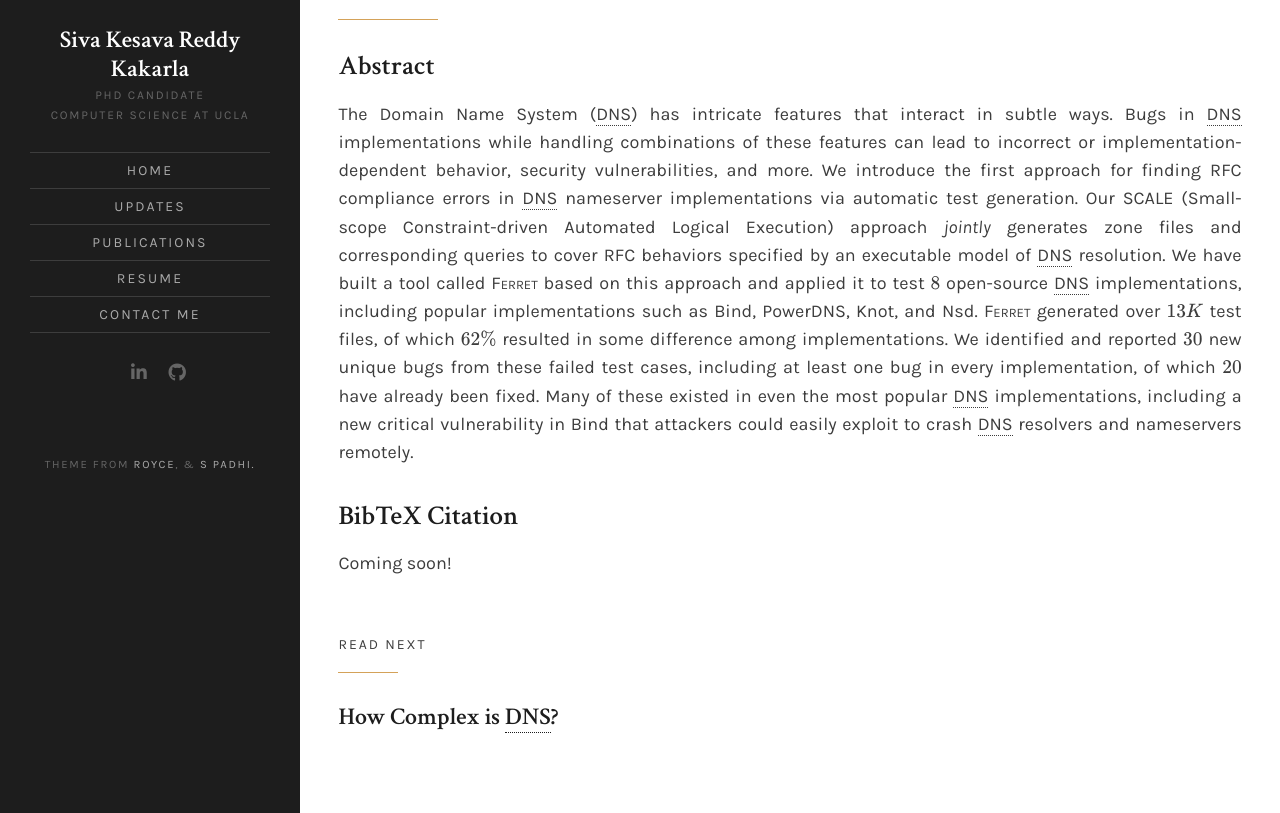
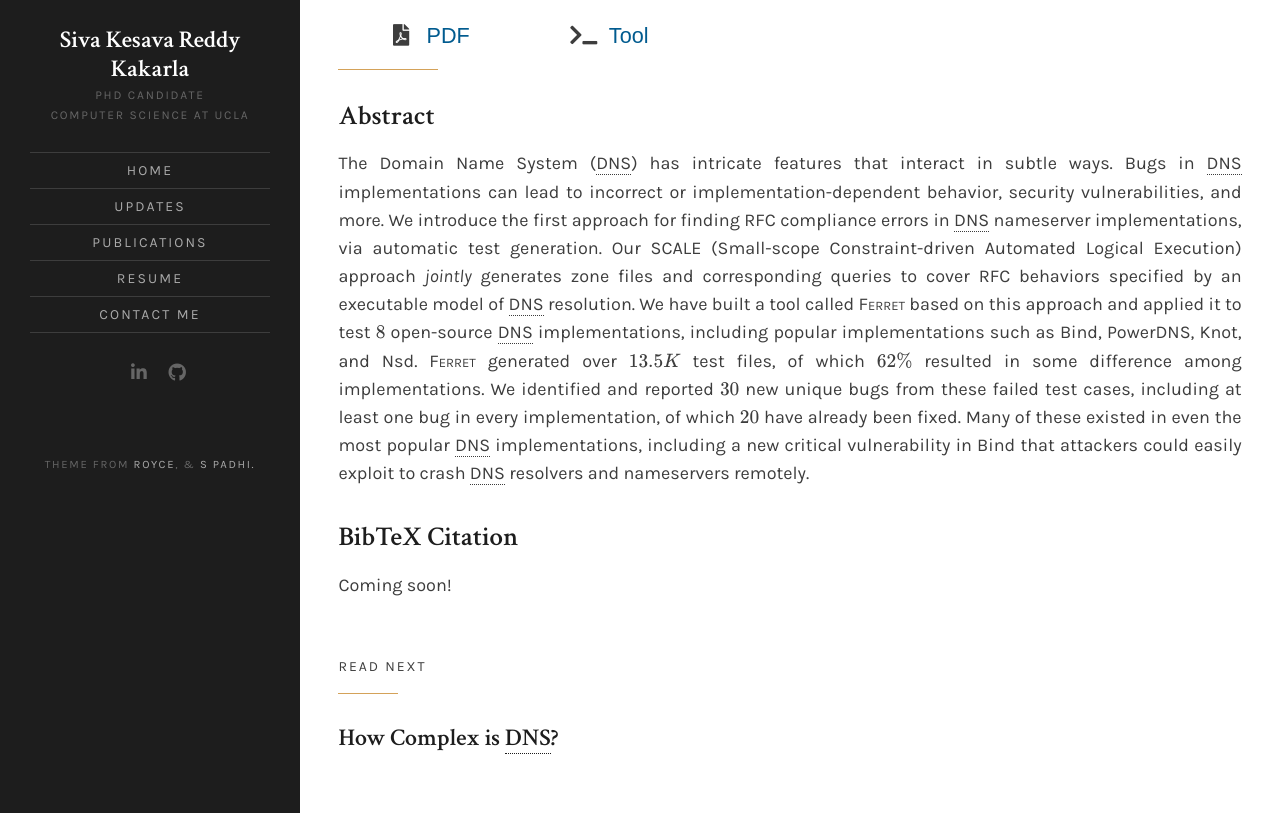
Before and after one commit to SivaKesava1/sivakesava1.github.io, a Jekyll site: the page built from _projects/8-ferret.md, in a window 1280 px wide and 1006 px high, cut to the strip 193-1006 px from the top of the window. Built offline with Jekyll 4.4.1, drawn with Linux system fonts in a browser that asks for light colours; nearby versions of some CDN libraries; a style sheet for code colours, icons or effects is not loaded.

Commit message:
Ferret paper updated HotNets APNIC blog post added ;login: updated

```diff
--- a/_projects/8-ferret.md
+++ b/_projects/8-ferret.md
@@ -16,17 +16,17 @@ target:
     full: 'Proceedings of the 19&hairsp;<sup>th</sup> USENIX Symposium on Networked Systems Design and Implementation, 2022'
     link: 'https://www.usenix.org/conference/nsdi22'
 
-# links:
-#     PDF: '%BASE_URL%/assets/pdf/nsdi20_selfstarter.pdf'
-#     Tool: 'https://github.com/SivaKesava1/SelfStarter'
-#     Slides: 'https://1drv.ms/p/s!AhY-8TRoGbdAiGUEzxNIj69-BVJy?e=m00tIw'
-#     Talk: 'https://www.youtube.com/watch?v=X4tk4w_PEv0'
+links:
+    PDF: '%BASE_URL%/assets/pdf/nsdi22_ferret.pdf'
+    Tool: 'https://github.com/dns-groot/Ferret'
+    # Slides: 'https://1drv.ms/p/s!AhY-8TRoGbdAiGUEzxNIj69-BVJy?e=m00tIw'
+    # Talk: 'https://www.youtube.com/watch?v=X4tk4w_PEv0'
 ---
 
 
 #### Abstract
 
-The Domain Name System (DNS) has intricate features that interact in subtle ways. Bugs in DNS implementations while handling combinations of these features can lead to incorrect or implementation-dependent behavior, security vulnerabilities, and more. We introduce the first approach for finding RFC compliance errors in DNS nameserver implementations via automatic test generation. Our =sc^SCALE^sc= (Small-scope Constraint-driven Automated Logical Execution) approach _jointly_ generates zone files and corresponding queries to cover RFC behaviors specified by an executable model of DNS resolution. We have built a tool called =sc^Ferret^sc= based on this approach and applied it to test $8$ open-source DNS implementations, including popular implementations such as Bind, PowerDNS, Knot, and Nsd. =sc^Ferret^sc= generated over $13K$ test files, of which $62\%$ resulted in some difference among implementations. We identified and reported $30$ new unique bugs from these failed test cases, including at least one bug in every implementation, of which $20$ have already been fixed. Many of these existed in even the most popular DNS implementations, including a new critical vulnerability in Bind that attackers could easily exploit to crash DNS resolvers and nameservers remotely.
+The Domain Name System (DNS) has intricate features that interact in subtle ways. Bugs in DNS implementations can lead to incorrect or implementation-dependent behavior, security vulnerabilities, and more. We introduce the first approach for finding RFC compliance errors in DNS nameserver implementations, via automatic test generation. Our =sc^SCALE^sc= (Small-scope Constraint-driven Automated Logical Execution) approach _jointly_ generates zone files and corresponding queries to cover RFC behaviors specified by an executable model of DNS resolution. We have built a tool called =sc^Ferret^sc= based on this approach and applied it to test $8$ open-source DNS implementations, including popular implementations such as Bind, PowerDNS, Knot, and Nsd. =sc^Ferret^sc= generated over $13.5K$ test files, of which $62\%$ resulted in some difference among implementations. We identified and reported $30$ new unique bugs from these failed test cases, including at least one bug in every implementation, of which $20$ have already been fixed. Many of these existed in even the most popular DNS implementations, including a new critical vulnerability in Bind that attackers could easily exploit to crash DNS resolvers and nameservers remotely.
 
 {% include common_links.md %}
 
```
Also changed, not shown: _updates/2020-10_apnic.md (+1 -1 lines), _updates/2021-04_bind.md (+1 -1 lines), _updates/2022-02_login.md (added, +10 -0 lines), _updates/2022-03_apnic.md (added, +10 -0 lines), index.md (+3 -1 lines), 1 other file.
